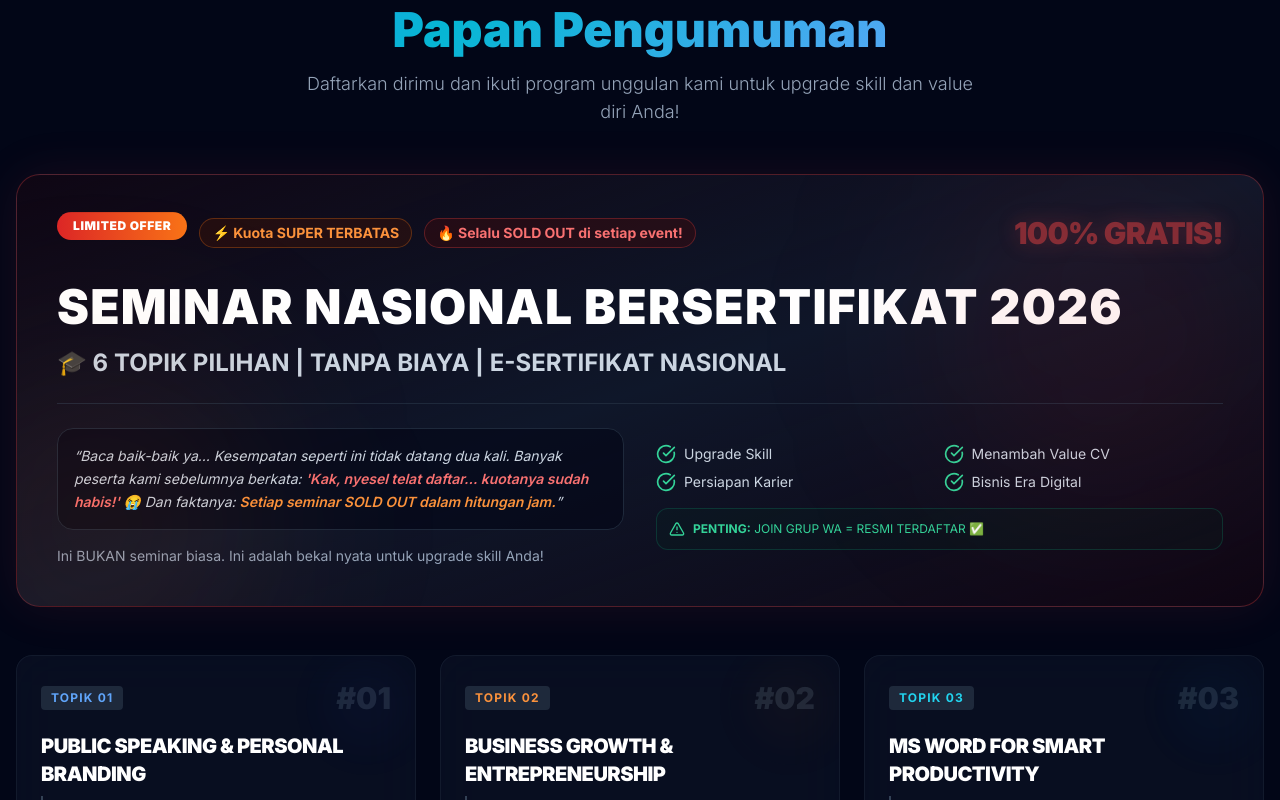
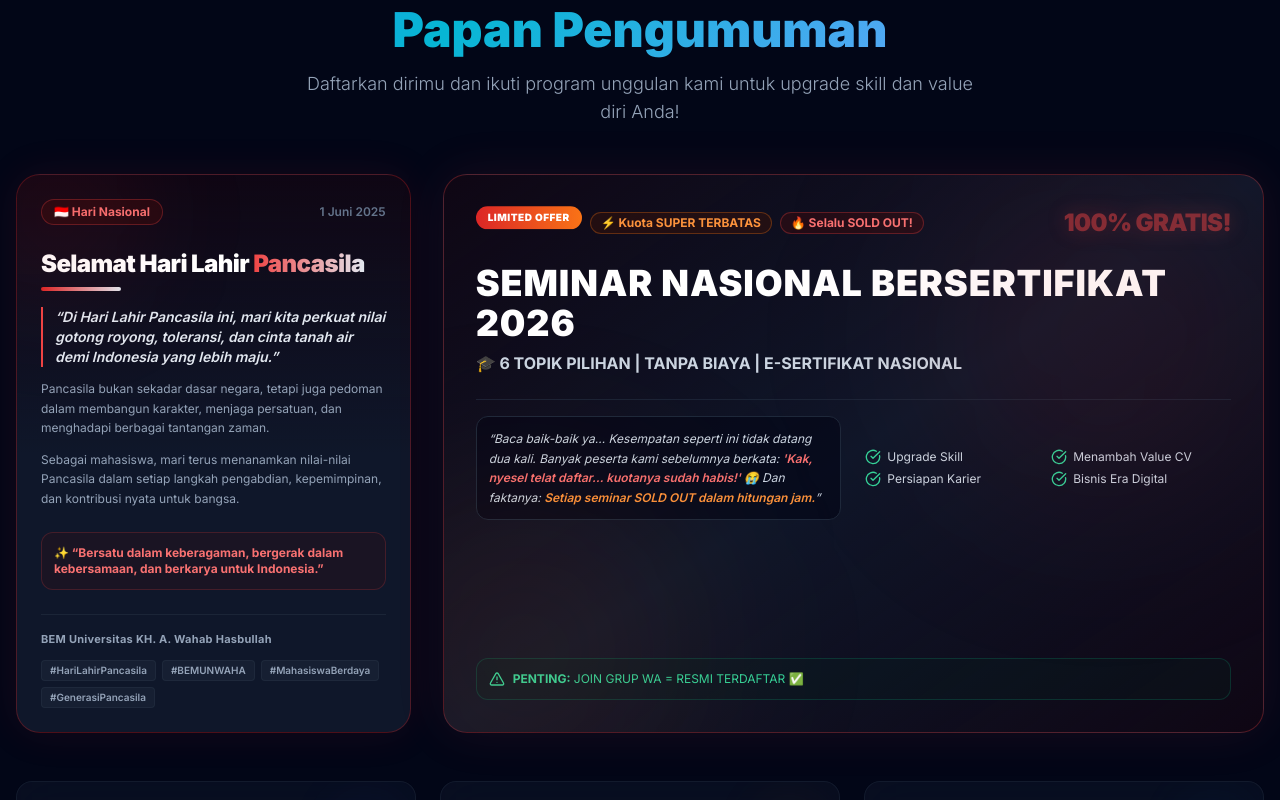
Before and after one commit to achsan490/BEM_U, a React (Vite) app: page / in a window 1280 px wide. Shown: the part 1840-2640 px from the top of the page. Built offline with nearby package versions, Linux system fonts and the light colour scheme.

Commit message:
feat: add Ucapan Hari Lahir Pancasila to Papan Pengumuman

```diff
--- a/src/App.jsx
+++ b/src/App.jsx
@@ -500,27 +500,88 @@ function App() {
                         </p>
                     </div>
 
+                    {/* Top Featured Grid: Ucapan Hari Besar & Seminar Nasional */}
+                    <div className="grid grid-cols-1 lg:grid-cols-3 gap-8 mb-12">
+                        {/* Ucapan Hari Besar: Hari Lahir Pancasila */}
+                        <div className="lg:col-span-1 border border-red-600/30 bg-gradient-to-b from-red-950/20 via-dark-card to-dark-card rounded-3xl p-6 shadow-[0_0_40px_rgba(220,38,38,0.1)] relative overflow-hidden group hover:border-red-600/50 hover:shadow-[0_0_50px_rgba(220,38,38,0.25)] transition-all duration-500 flex flex-col justify-between">
+                            {/* Animated red glow inside */}
+                            <div className="absolute -top-10 -left-10 w-40 h-40 bg-red-600/10 rounded-full blur-[60px] pointer-events-none group-hover:scale-150 transition-transform duration-700"></div>
+
+                            <div>
+                                {/* Card Header */}
+                                <div className="flex items-center justify-between mb-6">
+                                    <span className="flex items-center gap-1.5 px-3 py-1 rounded-full bg-red-950/40 border border-red-500/30 text-red-400 text-xs font-bold">
+                                        🇮🇩 Hari Nasional
+                                    </span>
+                                    <span className="text-xs text-slate-500 font-semibold">1 Juni 2025</span>
+                                </div>
+
+                                {/* Title */}
+                                <div className="mb-4">
+                                    <h3 className="text-2xl font-black text-white leading-tight tracking-tight">
+                                        Selamat Hari Lahir <span className="text-transparent bg-clip-text bg-gradient-to-r from-red-500 to-slate-200">Pancasila</span>
+                                    </h3>
+                                    <div className="h-1 w-20 bg-gradient-to-r from-red-600 to-slate-200 rounded mt-2"></div>
+                                </div>
+
+                                {/* Body Text */}
+                                <div className="space-y-3 text-slate-300 text-xs md:text-sm leading-relaxed mb-6">
+                                    <p className="font-semibold text-slate-200 italic border-l-2 border-red-500 pl-3">
+                                        &ldquo;Di Hari Lahir Pancasila ini, mari kita perkuat nilai gotong royong, toleransi, dan cinta tanah air demi Indonesia yang lebih maju.&rdquo;
+                                    </p>
+                                    <p className="text-slate-400 text-xs leading-relaxed">
+                                        Pancasila bukan sekadar dasar negara, tetapi juga pedoman dalam membangun karakter, menjaga persatuan, dan menghadapi berbagai tantangan zaman.
+                                    </p>
+                                    <p className="text-slate-400 text-xs leading-relaxed">
+                                        Sebagai mahasiswa, mari terus menanamkan nilai-nilai Pancasila dalam setiap langkah pengabdian, kepemimpinan, dan kontribusi nyata untuk bangsa.
+                                    </p>
+                                </div>
+
+                                {/* Quote */}
+                                <div className="p-3 bg-red-950/20 border border-red-500/20 rounded-xl mb-6">
+                                    <p className="text-[11px] md:text-xs text-red-400 font-bold leading-relaxed">
+                                        ✨ &ldquo;Bersatu dalam keberagaman, bergerak dalam kebersamaan, dan berkarya untuk Indonesia.&rdquo;
+                                    </p>
+                                </div>
+                            </div>
+
+                            {/* Card Footer */}
+                            <div className="border-t border-slate-800/80 pt-4 mt-auto">
+                                <div className="text-[11px] font-bold text-slate-400 mb-3 tracking-wide">
+                                    BEM Universitas KH. A. Wahab Hasbullah
+                                </div>
+                                <div className="flex flex-wrap gap-1.5">
+                                    {['#HariLahirPancasila', '#BEMUNWAHA', '#MahasiswaBerdaya', '#GenerasiPancasila'].map((tag) => (
+                                        <span key={tag} className="text-[10px] px-2 py-0.5 rounded bg-slate-800/50 text-slate-400 border border-slate-700/30 font-semibold">
+                                            {tag}
+                                        </span>
+                                    ))}
+                                </div>
+                            </div>
+                        </div>
+
                         {/* Featured Billboard Card: SEMINAR NASIONAL BERSERTIFIKAT 2026 */}
-                    <div className="border border-red-500/30 bg-gradient-to-br from-red-950/20 via-dark-card to-red-950/20 rounded-3xl p-6 md:p-10 mb-12 shadow-[0_0_50px_rgba(239,68,68,0.1)] relative overflow-hidden group hover:border-red-500/50 transition-all duration-500">
+                        <div className="lg:col-span-2 border border-red-500/30 bg-gradient-to-br from-red-950/20 via-dark-card to-red-950/20 rounded-3xl p-6 md:p-8 shadow-[0_0_50px_rgba(239,68,68,0.1)] relative overflow-hidden group hover:border-red-500/50 transition-all duration-500 flex flex-col justify-between">
                             {/* Animated gradient light rays */}
                             <div className="absolute top-0 right-0 w-80 h-80 bg-red-600/10 rounded-full blur-[100px] pointer-events-none group-hover:scale-150 transition-transform duration-700"></div>
                             <div className="absolute -bottom-20 -left-20 w-80 h-80 bg-orange-600/10 rounded-full blur-[100px] pointer-events-none group-hover:scale-150 transition-transform duration-700"></div>
 
+                            <div>
                                 {/* Top banner tag */}
-                        <div className="flex flex-wrap items-center justify-between gap-4 mb-8">
-                            <div className="flex items-center gap-3 flex-wrap">
-                                <span className="px-4 py-1.5 bg-gradient-to-r from-red-600 to-orange-500 text-white text-xs font-black rounded-full uppercase tracking-wider animate-bounce shadow-glow-red">
+                                <div className="flex flex-wrap items-center justify-between gap-4 mb-6">
+                                    <div className="flex items-center gap-2 flex-wrap">
+                                        <span className="px-3 py-1 bg-gradient-to-r from-red-600 to-orange-500 text-white text-[10px] font-black rounded-full uppercase tracking-wider animate-bounce shadow-glow-red">
                                             LIMITED OFFER
                                         </span>
-                                <span className="flex items-center gap-1.5 text-orange-400 text-sm font-bold bg-orange-950/40 border border-orange-500/30 px-3 py-1 rounded-full">
+                                        <span className="flex items-center gap-1.5 text-orange-400 text-xs font-bold bg-orange-950/40 border border-orange-500/30 px-2.5 py-0.5 rounded-full">
                                             ⚡ Kuota SUPER TERBATAS
                                         </span>
-                                <span className="flex items-center gap-1.5 text-red-400 text-sm font-bold bg-red-950/40 border border-red-500/30 px-3 py-1 rounded-full">
-                                    🔥 Selalu SOLD OUT di setiap event!
+                                        <span className="flex items-center gap-1.5 text-red-400 text-xs font-bold bg-red-950/40 border border-red-500/30 px-2.5 py-0.5 rounded-full">
+                                            🔥 Selalu SOLD OUT!
                                         </span>
                                     </div>
                                     <div className="text-right">
-                                <span className="text-2xl md:text-3xl font-black text-red-500 tracking-tight animate-pulse drop-shadow-[0_0_10px_rgba(239,68,68,0.5)]">
+                                        <span className="text-xl md:text-2xl font-black text-red-500 tracking-tight animate-pulse drop-shadow-[0_0_10px_rgba(239,68,68,0.5)]">
                                             100% GRATIS!
                                         </span>
                                     </div>
@@ -528,52 +589,51 @@ function App() {
 
                                 {/* Headline */}
                                 <div className="mb-6">
-                            <h3 className="text-3xl md:text-5xl font-black text-white leading-tight mb-4 tracking-wide">
+                                    <h3 className="text-2xl md:text-4xl font-black text-white leading-tight mb-2 tracking-wide">
                                         SEMINAR NASIONAL BERSERTIFIKAT 2026
                                     </h3>
-                            <p className="text-xl md:text-2xl text-slate-300 font-bold">
+                                    <p className="text-sm md:text-base text-slate-300 font-bold">
                                         🎓 6 TOPIK PILIHAN | TANPA BIAYA | E-SERTIFIKAT NASIONAL
                                     </p>
                                 </div>
 
-                        <div className="grid md:grid-cols-2 gap-8 items-center border-t border-slate-800 pt-6">
+                                <div className="grid md:grid-cols-2 gap-6 items-center border-t border-slate-800/80 pt-4">
                                     {/* Copywriting */}
-                            <div className="space-y-4">
-                                <div className="p-4 bg-dark-bg/60 rounded-2xl border border-slate-800">
-                                    <p className="text-slate-300 leading-relaxed text-sm italic">
+                                    <div className="space-y-3">
+                                        <div className="p-3 bg-dark-bg/60 rounded-xl border border-slate-800">
+                                            <p className="text-slate-300 leading-relaxed text-xs italic">
                                                 &ldquo;Baca baik-baik ya… Kesempatan seperti ini tidak datang dua kali. Banyak peserta kami sebelumnya berkata: <span className="text-red-400 font-semibold">&apos;Kak, nyesel telat daftar… kuotanya sudah habis!&apos; 😭</span> Dan faktanya: <span className="text-orange-400 font-semibold">Setiap seminar SOLD OUT dalam hitungan jam.</span>&rdquo;
                                             </p>
                                         </div>
-                                <p className="text-slate-400 text-sm">
-                                    Ini BUKAN seminar biasa. Ini adalah bekal nyata untuk upgrade skill Anda!
-                                </p>
                                     </div>
 
                                     {/* Bullet points & CTA */}
-                            <div className="space-y-4">
-                                <ul className="grid grid-cols-2 gap-2 text-sm text-slate-300">
-                                    <li className="flex items-center gap-2">
-                                        <CheckCircle className="w-5 h-5 text-emerald-400 flex-shrink-0" />
+                                    <div className="space-y-3">
+                                        <ul className="grid grid-cols-2 gap-1.5 text-xs text-slate-300">
+                                            <li className="flex items-center gap-1.5">
+                                                <CheckCircle className="w-4 h-4 text-emerald-400 flex-shrink-0" />
                                                 <span>Upgrade Skill</span>
                                             </li>
-                                    <li className="flex items-center gap-2">
-                                        <CheckCircle className="w-5 h-5 text-emerald-400 flex-shrink-0" />
+                                            <li className="flex items-center gap-1.5">
+                                                <CheckCircle className="w-4 h-4 text-emerald-400 flex-shrink-0" />
                                                 <span>Menambah Value CV</span>
                                             </li>
-                                    <li className="flex items-center gap-2">
-                                        <CheckCircle className="w-5 h-5 text-emerald-400 flex-shrink-0" />
+                                            <li className="flex items-center gap-1.5">
+                                                <CheckCircle className="w-4 h-4 text-emerald-400 flex-shrink-0" />
                                                 <span>Persiapan Karier</span>
                                             </li>
-                                    <li className="flex items-center gap-2">
-                                        <CheckCircle className="w-5 h-5 text-emerald-400 flex-shrink-0" />
+                                            <li className="flex items-center gap-1.5">
+                                                <CheckCircle className="w-4 h-4 text-emerald-400 flex-shrink-0" />
                                                 <span>Bisnis Era Digital</span>
                                             </li>
                                         </ul>
+                                    </div>
+                                </div>
+                            </div>
 
-                                <div className="p-3 bg-emerald-950/20 border border-emerald-500/20 rounded-xl text-xs text-emerald-400 flex items-center gap-2">
+                            <div className="p-3 bg-emerald-950/20 border border-emerald-500/20 rounded-xl text-xs text-emerald-400 flex items-center gap-2 mt-6">
                                 <AlertTriangle className="w-4 h-4 flex-shrink-0 text-emerald-400" />
                                 <span><strong>PENTING:</strong> JOIN GRUP WA = RESMI TERDAFTAR ✅</span>
-                                </div>
                             </div>
                         </div>
                     </div>
```
Lines whose indentation alone changed are shown as unchanged.
